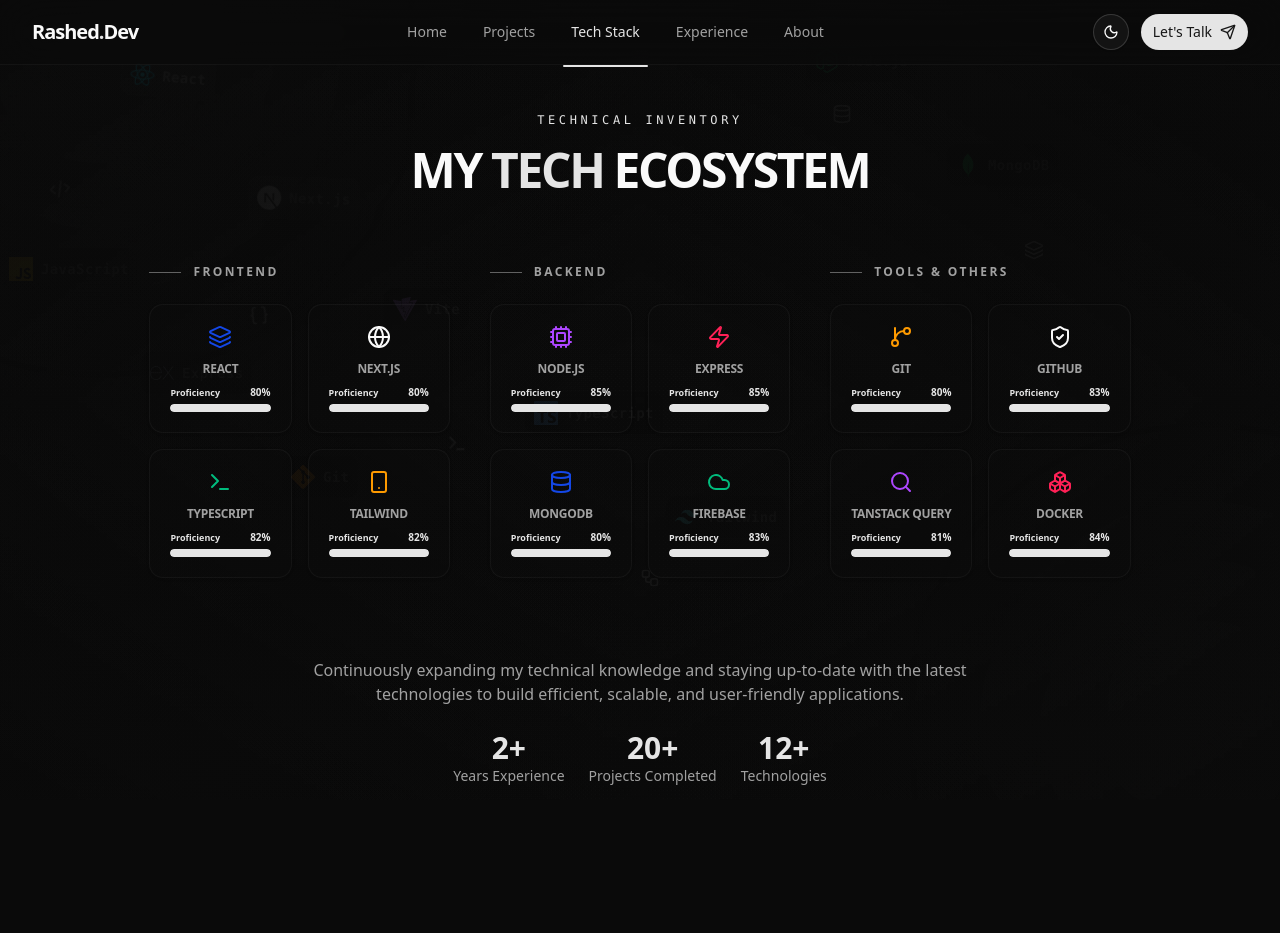
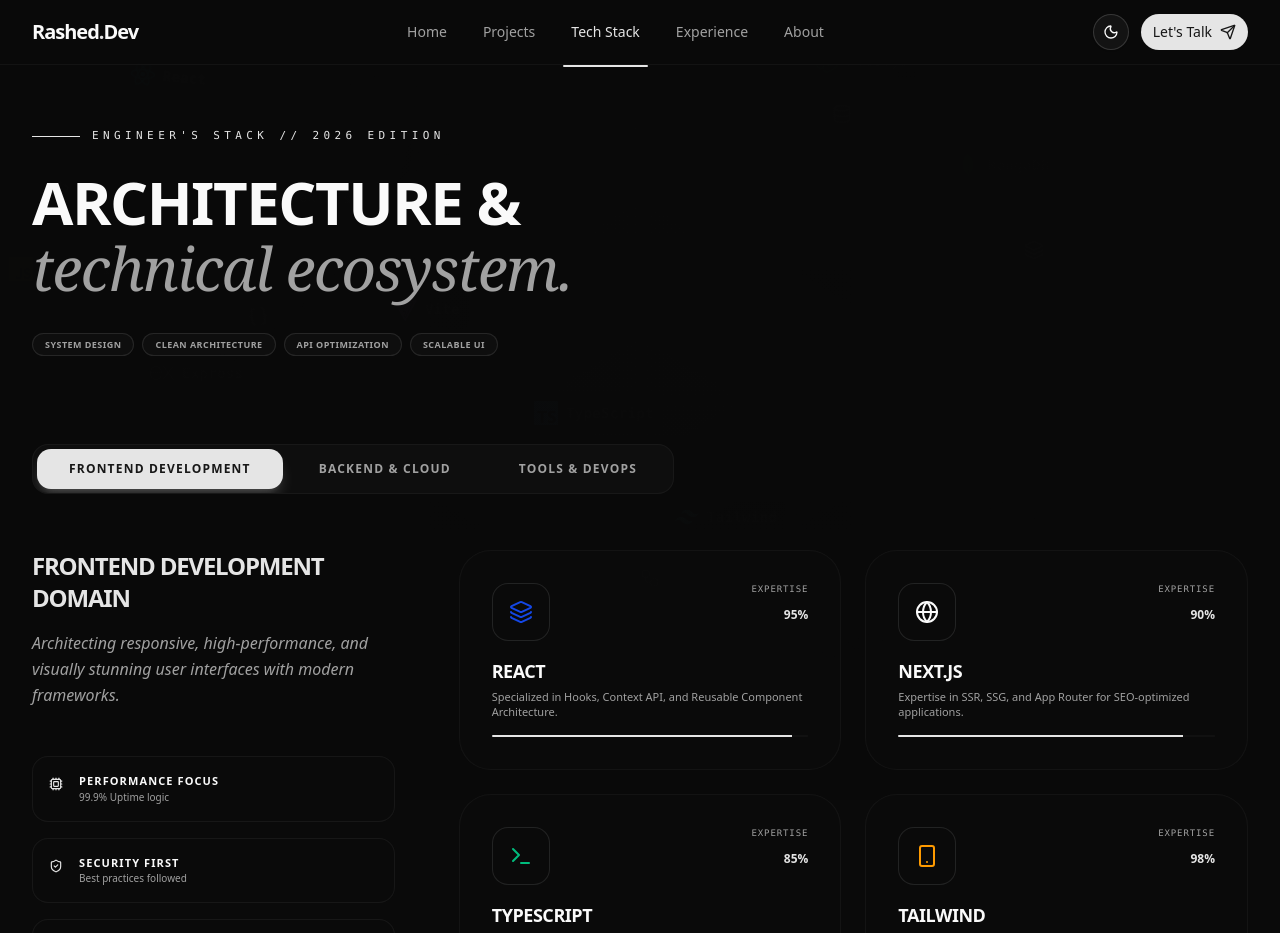
Before and after one commit to rashedulraha/Md-Rashedul-Islam, a React (Vite) app: page /stack in a window 1280 px wide. Shown: the top 933 px of the page. Before the commit the page ends 850 px from the top, so only its background shows below. Built offline with nearby package versions, Linux system fonts and the light colour scheme.

Commit message:
udpate tech componet page

```diff
--- a/package.json
+++ b/package.json
@@ -20,14 +20,18 @@
     "@radix-ui/react-slot": "^1.2.4",
     "@radix-ui/react-tabs": "^1.1.13",
     "@radix-ui/react-tooltip": "^1.2.8",
+    "@react-three/fiber": "^9.5.0",
     "@studio-freight/lenis": "^1.0.42",
     "@tailwindcss/vite": "^4.1.18",
     "axios": "^1.13.2",
     "class-variance-authority": "^0.7.1",
     "clsx": "^2.1.1",
+    "framer-motion": "^12.25.0",
     "gsap": "^3.14.2",
+    "js": "^0.1.0",
     "lenis": "^1.3.17",
     "lucide-react": "^0.562.0",
+    "maath": "^0.10.8",
     "react": "^19.2.0",
     "react-dom": "^19.2.0",
     "react-hook-form": "^7.69.0",
@@ -35,6 +39,7 @@
     "react-router-dom": "^7.11.0",
     "tailwind-merge": "^3.4.0",
     "tailwindcss": "^4.1.18",
+    "three": "^0.182.0",
     "zod": "^4.2.1"
   },
   "devDependencies": {
@@ -42,6 +47,7 @@
     "@types/node": "^24.10.4",
     "@types/react": "^19.2.5",
     "@types/react-dom": "^19.2.3",
+    "@types/three": "^0.182.0",
     "@vitejs/plugin-react": "^5.1.1",
     "eslint": "^9.39.1",
     "eslint-plugin-react-hooks": "^7.0.1",
--- a/src/Data/TechStack/TechStack.tsx
+++ b/src/Data/TechStack/TechStack.tsx
@@ -15,23 +15,44 @@
 
 export const techData = [
   {
-    category: "Frontend",
+    category: "Frontend Development",
+    description:
+      "Architecting responsive, high-performance, and visually stunning user interfaces with modern frameworks.",
     skills: [
       {
         name: "React",
+        level: 95,
+        experience: "2+ Years",
+        description:
+          "Specialized in Hooks, Context API, and Reusable Component Architecture.",
         icon: (
           <Layers className="h-6 w-6" style={{ color: "var(--chart-1)" }} />
         ),
       },
-      { name: "Next.js", icon: <Globe className="h-6 w-6" /> },
+      {
+        name: "Next.js",
+        level: 90,
+        experience: "1.5+ Years",
+        description:
+          "Expertise in SSR, SSG, and App Router for SEO-optimized applications.",
+        icon: <Globe className="h-6 w-6" />,
+      },
       {
         name: "TypeScript",
+        level: 85,
+        experience: "1+ Year",
+        description:
+          "Implementing type-safety to build robust and maintainable enterprise codebases.",
         icon: (
           <Terminal className="h-6 w-6" style={{ color: "var(--chart-2)" }} />
         ),
       },
       {
         name: "Tailwind",
+        level: 98,
+        experience: "2+ Years",
+        description:
+          "Rapid UI development with utility-first CSS and custom design systems.",
         icon: (
           <Smartphone className="h-6 w-6" style={{ color: "var(--chart-3)" }} />
         ),
@@ -39,46 +60,85 @@
     ],
   },
   {
-    category: "Backend",
+    category: "Backend & Cloud",
+    description:
+      "Designing scalable server-side logic, secure APIs, and managing cloud-integrated databases.",
     skills: [
       {
         name: "Node.js",
+        level: 88,
+        experience: "1.5+ Years",
+        description:
+          "Building asynchronous event-driven backend services and RESTful APIs.",
         icon: <Cpu className="h-6 w-6" style={{ color: "var(--chart-4)" }} />,
       },
       {
         name: "Express",
+        level: 90,
+        experience: "1.5+ Years",
+        description:
+          "Fast, unopinionated, minimalist web framework for high-performance servers.",
         icon: <Zap className="h-6 w-6" style={{ color: "var(--chart-5)" }} />,
       },
       {
         name: "MongoDB",
+        level: 85,
+        experience: "1.5+ Years",
+        description:
+          "NoSQL database management with focus on aggregation and schema design.",
         icon: (
           <Database className="h-6 w-6" style={{ color: "var(--chart-1)" }} />
         ),
       },
       {
         name: "Firebase",
+        level: 80,
+        experience: "1+ Year",
+        description:
+          "Implementing real-time databases, authentication, and cloud functions.",
         icon: <Cloud className="h-6 w-6" style={{ color: "var(--chart-2)" }} />,
       },
     ],
   },
   {
-    category: "Tools & Others",
+    category: "Tools & DevOps",
+    description:
+      "Streamlining development workflows with version control, state management, and containerization.",
     skills: [
       {
         name: "Git",
+        level: 92,
+        experience: "2+ Years",
+        description:
+          "Advanced version control, branching strategies, and team collaboration.",
         icon: (
           <GitBranch className="h-6 w-6" style={{ color: "var(--chart-3)" }} />
         ),
       },
-      { name: "GitHub", icon: <ShieldCheck className="h-6 w-6" /> },
+      {
+        name: "GitHub",
+        level: 95,
+        experience: "2+ Years",
+        description:
+          "Managing CI/CD pipelines, Pull Requests, and open-source contributions.",
+        icon: <ShieldCheck className="h-6 w-6" />,
+      },
       {
         name: "TanStack Query",
+        level: 88,
+        experience: "1+ Year",
+        description:
+          "Server-state management, caching, and data fetching optimization.",
         icon: (
           <Search className="h-6 w-6" style={{ color: "var(--chart-4)" }} />
         ),
       },
       {
         name: "Docker",
+        level: 75,
+        experience: "6+ Months",
+        description:
+          "Containerizing applications for consistent deployment across environments.",
         icon: <Boxes className="h-6 w-6" style={{ color: "var(--chart-5)" }} />,
       },
     ],
--- a/src/Pages/TechStack/TechStack.tsx
+++ b/src/Pages/TechStack/TechStack.tsx
@@ -1,157 +1,235 @@
+import { useState } from "react";
+import { motion, AnimatePresence } from "framer-motion";
 import { techData } from "@/Data/TechStack/TechStack";
 import Navbar from "../shared/Navbar/Navbar";
 import Animation from "@/components/Animation/Animation";
 import { useLenis } from "@/Hooks/useLenis";
-
-const stacks = techData;
+import { ChevronRight, ShieldCheck, Globe, Cpu } from "lucide-react";
 
 export default function TechStack() {
-  //! awesome animation scroll
   useLenis();
-
-  // Function to generate random percentage between 80-85%
-  const getRandomPercentage = () => {
-    // eslint-disable-next-line react-hooks/purity
-    return Math.floor(Math.random() * 6) + 80; // 80 to 85
-  };
+  const [activeTab, setActiveTab] = useState(techData[0].category);
 
   return (
-    <div className="relative min-h-screen w-full bg-background overflow-x-hidden flex items-center justify-center">
+    <div className="relative min-h-screen w-full bg-background text-foreground transition-colors duration-500">
       <Navbar />
 
-      {/* Background Animation remains fixed */}
-      <div className="fixed inset-0 z-0">
+      {/* Subtle Background Animation */}
+      <div className="fixed inset-0 z-0 pointer-events-none opacity-15">
         <Animation />
       </div>
 
-      <main className="relative z-10 pt-20 sm:pt-24 md:pt-28 pb-8 sm:pb-12 md:pb-16 px-3 sm:px-4 md:px-6 lg:px-8 max-w-7xl mx-auto">
-        <div className="max-w-5xl w-full mx-auto">
-          {/* Header */}
-          <div className="text-center mb-12 sm:mb-16 opacity-0 animate-fade-in">
-            <h2 className="text-primary font-mono tracking-[0.3em] text-[10px] sm:text-xs uppercase mb-3">
-              Technical Inventory
-            </h2>
-            <h1 className="text-4xl lg:text-5xl font-black tracking-tighter uppercase leading-tight">
-              My <span className="text-primary">Tech</span> Ecosystem
-            </h1>
+      <main className="relative z-10 max-w-7xl mx-auto px-4 sm:px-6 lg:px-8 pt-24 sm:pt-32 pb-20">
+        {/* --- HEADER SECTION --- */}
+        <header className="max-w-4xl mb-12 sm:mb-20 space-y-4 sm:space-y-6">
+          <motion.div
+            initial={{ opacity: 0, x: -10 }}
+            animate={{ opacity: 1, x: 0 }}
+            className="flex items-center gap-3 text-primary font-mono text-[9px] sm:text-[11px] uppercase tracking-[0.4em]">
+            <span className="w-6 sm:w-12 h-[1.5px] bg-primary" />
+            <span>Engineer's Stack // 2026 Edition</span>
+          </motion.div>
+
+          <motion.h1
+            initial={{ opacity: 0, y: 20 }}
+            animate={{ opacity: 1, y: 0 }}
+            transition={{ delay: 0.1 }}
+            className="text-3xl sm:text-5xl lg:text-6xl font-black tracking-tight leading-[1.1] uppercase">
+            Architecture & <br />
+            <span className="text-muted-foreground italic font-serif lowercase font-light">
+              Technical ecosystem.
+            </span>
+          </motion.h1>
+
+          {/* Core Skills Badges for HR */}
+          <motion.div
+            initial={{ opacity: 0 }}
+            animate={{ opacity: 1 }}
+            transition={{ delay: 0.3 }}
+            className="flex flex-wrap gap-2 pt-2">
+            {[
+              "System Design",
+              "Clean Architecture",
+              "API Optimization",
+              "Scalable UI",
+            ].map((skill) => (
+              <span
+                key={skill}
+                className="px-3 py-1 text-[9px] font-bold border border-border rounded-full bg-muted/20 text-muted-foreground uppercase tracking-wider">
+                {skill}
+              </span>
+            ))}
+          </motion.div>
+        </header>
+
+        {/* --- DYNAMIC TABS (Responsive Scrollable) --- */}
+        <div className="sticky top-20 z-20 mb-12 py-2 bg-background/80 backdrop-blur-md">
+          <div className="flex items-center gap-1 p-1 bg-muted/20 border border-border/40 rounded-2xl w-fit overflow-x-auto no-scrollbar max-w-full">
+            {techData.map((group) => (
+              <button
+                key={group.category}
+                onClick={() => setActiveTab(group.category)}
+                className={`whitespace-nowrap px-4 sm:px-8 py-2 sm:py-3 rounded-xl text-[10px] sm:text-xs font-bold transition-all relative ${
+                  activeTab === group.category
+                    ? "text-primary-foreground"
+                    : "text-muted-foreground hover:text-foreground"
+                }`}>
+                {activeTab === group.category && (
+                  <motion.div
+                    layoutId="active-pill"
+                    className="absolute inset-0 bg-primary rounded-xl z-0 shadow-lg shadow-primary/20"
+                    transition={{ type: "spring", bounce: 0.15, duration: 0.6 }}
+                  />
+                )}
+                <span className="relative z-10 uppercase tracking-widest">
+                  {group.category}
+                </span>
+              </button>
+            ))}
+          </div>
         </div>
 
-          {/* Stacks Grid */}
-          <div className="grid grid-cols-1 sm:grid-cols-2 lg:grid-cols-3 gap-6 sm:gap-8 lg:gap-10">
-            {stacks.map((group, idx) => {
-              // Generate random percentages for each skill in this group
-              const skillPercentages = group.skills.map(() =>
-                getRandomPercentage()
-              );
-
-              return (
-                <div
-                  key={group.category}
-                  className="space-y-4 sm:space-y-6 opacity-0 animate-fade-in-up"
-                  style={{ animationDelay: `${idx * 150}ms` }}>
-                  <div className="flex items-center gap-3">
-                    <div className="h-px w-8 bg-primary/40" />
-                    <h3 className="text-xs font-bold tracking-[0.2em] text-muted-foreground uppercase">
-                      {group.category}
+        {/* --- MAIN CONTENT GRID --- */}
+        <div className="grid grid-cols-1 lg:grid-cols-12 gap-8 sm:gap-16">
+          {/* Left: Summary & Stats */}
+          <div className="lg:col-span-4 space-y-8 sm:space-y-12">
+            <AnimatePresence mode="wait">
+              <motion.div
+                key={activeTab}
+                initial={{ opacity: 0, y: 10 }}
+                animate={{ opacity: 1, y: 0 }}
+                exit={{ opacity: 0, y: -10 }}
+                className="space-y-6">
+                <div className="space-y-4">
+                  <h3 className="text-xl sm:text-2xl font-black uppercase tracking-tighter text-primary">
+                    {activeTab} Domain
                   </h3>
+                  <p className="text-sm sm:text-base text-muted-foreground leading-relaxed italic">
+                    {
+                      techData.find((g) => g.category === activeTab)
+                        ?.description
+                    }
+                  </p>
                 </div>
 
-                  <div className="grid grid-cols-2 gap-3 sm:gap-4">
-                    {group.skills.map((skill, skillIdx) => {
-                      const percentage = skillPercentages[skillIdx];
+                {/* Technical Stats for Recruiter */}
+                <div className="grid grid-cols-1 gap-4 pt-6">
+                  {[
+                    {
+                      icon: <Cpu size={14} />,
+                      label: "Performance Focus",
+                      desc: "99.9% Uptime logic",
+                    },
+                    {
+                      icon: <ShieldCheck size={14} />,
+                      label: "Security First",
+                      desc: "Best practices followed",
+                    },
+                    {
+                      icon: <Globe size={14} />,
+                      label: "Global Standards",
+                      desc: "W3C Compliance",
+                    },
+                  ].map((item, i) => (
+                    <div
+                      key={i}
+                      className="flex gap-4 p-4 rounded-2xl border border-border/50 bg-card/10">
+                      <div className="text-primary mt-1">{item.icon}</div>
+                      <div>
+                        <p className="text-[11px] font-bold uppercase tracking-widest">
+                          {item.label}
+                        </p>
+                        <p className="text-[10px] text-muted-foreground">
+                          {item.desc}
+                        </p>
+                      </div>
+                    </div>
+                  ))}
+                </div>
+              </motion.div>
+            </AnimatePresence>
+          </div>
 
-                      return (
-                        <div
+          {/* Right: Skill Bento Grid */}
+          <div className="lg:col-span-8">
+            <motion.div
+              layout
+              className="grid grid-cols-1 sm:grid-cols-2 gap-4 sm:gap-6">
+              {techData
+                .find((g) => g.category === activeTab)
+                ?.skills.map((skill, idx) => (
+                  <motion.div
                     key={skill.name}
-                          className="group flex flex-col items-center justify-center p-4 sm:p-5 rounded-lg sm:rounded-xl border border-border/40 bg-card/10 backdrop-blur-sm transition-all duration-300 hover:border-primary/40 hover:bg-primary/5 hover:-translate-y-1 shadow-sm hover:shadow-md">
-                          <div className="mb-3 transition-transform duration-300 group-hover:scale-110">
+                    initial={{ opacity: 0, scale: 0.95 }}
+                    animate={{ opacity: 1, scale: 1 }}
+                    transition={{ delay: idx * 0.05 }}
+                    className="group relative p-6 sm:p-8 rounded-4xl border border-border/40 bg-card/10 hover:bg-card/30 hover:border-primary/30 transition-all duration-500 overflow-hidden flex flex-col justify-between min-h-45 sm:min-h-55">
+                    <div className="flex justify-between items-start">
+                      <div className="p-4 rounded-2xl bg-background border border-border group-hover:scale-110 group-hover:border-primary/50 transition-all duration-500">
                         {skill.icon}
                       </div>
-
-                          <span className="text-[10px] sm:text-xs font-bold text-muted-foreground group-hover:text-primary uppercase tracking-tight transition-colors text-center mb-2">
-                            {skill.name}
-                          </span>
-
-                          {/* Progress Bar */}
-                          <div className="w-full">
-                            <div className="flex justify-between items-center mb-1">
-                              <span className="text-[8px] sm:text-[9px] font-bold text-primary">
-                                Proficiency
-                              </span>
-                              <span className="text-[9px] sm:text-[10px] font-bold text-primary">
-                                {percentage}%
+                      <div className="text-right">
+                        <p className="text-[9px] font-mono text-muted-foreground uppercase tracking-widest mb-1">
+                          Expertise
+                        </p>
+                        <span className="text-xs font-black text-primary uppercase">
+                          {skill.level}%
                         </span>
                       </div>
+                    </div>
 
-                            <div className="w-full h-1.5 sm:h-2 bg-muted/30 rounded-full overflow-hidden">
-                              <div
-                                className="h-full bg-primary rounded-full transition-all duration-1000 ease-out"
-                                style={{
-                                  width: `${percentage}%`,
-                                  animation: `fillProgress 1s ease-out forwards`,
-                                }}
+                    <div className="space-y-4">
+                      <div>
+                        <h4 className="text-lg font-bold uppercase tracking-tight mb-1 group-hover:text-primary transition-colors">
+                          {skill.name}
+                        </h4>
+                        <p className="text-[11px] text-muted-foreground leading-snug">
+                          {skill.description}
+                        </p>
+                      </div>
+
+                      {/* Minimal Blueprint Line */}
+                      <div className="relative h-0.5 w-full bg-muted/30 rounded-full overflow-hidden">
+                        <motion.div
+                          initial={{ width: 0 }}
+                          whileInView={{ width: `${skill.level}%` }}
+                          transition={{ duration: 1.5, ease: "circOut" }}
+                          className="h-full bg-primary"
                         />
                       </div>
                     </div>
-                        </div>
-                      );
-                    })}
+                  </motion.div>
+                ))}
+            </motion.div>
           </div>
         </div>
-              );
-            })}
+
+        {/* --- RESPONSIVE FOOTER (Quick Action) --- */}
+        <motion.div
+          initial={{ opacity: 0 }}
+          whileInView={{ opacity: 1 }}
+          className="mt-20 sm:mt-32 p-8 sm:p-16 rounded-[2.5rem] sm:rounded-[4rem] border border-border/50 bg-card/5 backdrop-blur-xl flex flex-col items-center text-center space-y-8">
+          <div className="space-y-4">
+            <h2 className="text-2xl sm:text-4xl font-black uppercase tracking-tighter">
+              Let's build the{" "}
+              <span className="text-primary italic">Future</span> together.
+            </h2>
+            <p className="text-xs sm:text-sm text-muted-foreground max-w-lg mx-auto leading-relaxed">
+              Available for full-stack engineering roles and strategic technical
+              consultations.
+            </p>
           </div>
 
-          {/* Additional info section */}
-          <div
-            className="mt-16 sm:mt-20 text-center opacity-0 animate-fade-in"
-            style={{ animationDelay: "450ms" }}>
-            <p className="text-sm sm:text-base text-muted-foreground max-w-2xl mx-auto">
-              Continuously expanding my technical knowledge and staying
-              up-to-date with the latest technologies to build efficient,
-              scalable, and user-friendly applications.
-            </p>
-            <div className="mt-6 flex justify-center gap-4 sm:gap-6">
-              <div className="text-center">
-                <p className="text-2xl sm:text-3xl font-bold text-primary">
-                  2+
-                </p>
-                <p className="text-xs sm:text-sm text-muted-foreground">
-                  Years Experience
-                </p>
+          <div className="flex flex-col sm:flex-row gap-4 w-full sm:w-auto">
+            <button className="px-10 py-4 text-[10px] font-black uppercase tracking-widest bg-primary text-primary-foreground rounded-2xl shadow-xl shadow-primary/20 hover:scale-105 transition-all">
+              Launch Conversation
+            </button>
+            <button className="px-10 py-4 text-[10px] font-black uppercase tracking-widest border border-border hover:bg-muted/50 rounded-2xl transition-all flex items-center justify-center gap-2">
+              View Project Lab <ChevronRight size={14} />
+            </button>
           </div>
-              <div className="text-center">
-                <p className="text-2xl sm:text-3xl font-bold text-primary">
-                  20+
-                </p>
-                <p className="text-xs sm:text-sm text-muted-foreground">
-                  Projects Completed
-                </p>
-              </div>
-              <div className="text-center">
-                <p className="text-2xl sm:text-3xl font-bold text-primary">
-                  12+
-                </p>
-                <p className="text-xs sm:text-sm text-muted-foreground">
-                  Technologies
-                </p>
-              </div>
-            </div>
-          </div>
-        </div>
+        </motion.div>
       </main>
-
-      {/* CSS for progress bar animation */}
-      <style>{`
-        @keyframes fillProgress {
-          from {
-            width: 0%;
-          }
-          to {
-            width: var(--target-width);
-          }
-        }
-      `}</style>
     </div>
   );
 }
--- a/src/Pages/shared/HeroBanner/HeroBanner.tsx
+++ b/src/Pages/shared/HeroBanner/HeroBanner.tsx
@@ -43,7 +43,7 @@
 
   return (
     <section>
-      <div className="grid grid-cols-1 lg:grid-cols-12 items-center gap-y-8 lg:gap-8">
+      <div className="grid grid-cols-1 lg:grid-cols-12 items-center gap-y-8 lg:gap-8 mt-5 md:mt-10">
         {/* LEFT: Intro Section */}
         <div className="lg:col-span-5 flex flex-col items-center lg:items-start text-center lg:text-left space-y-4 sm:space-y-6">
           <div className="relative">
```
Also changed, not shown: 1 other file (tests, documents, lock files or other folders). Lines whose indentation alone changed are shown as unchanged.
